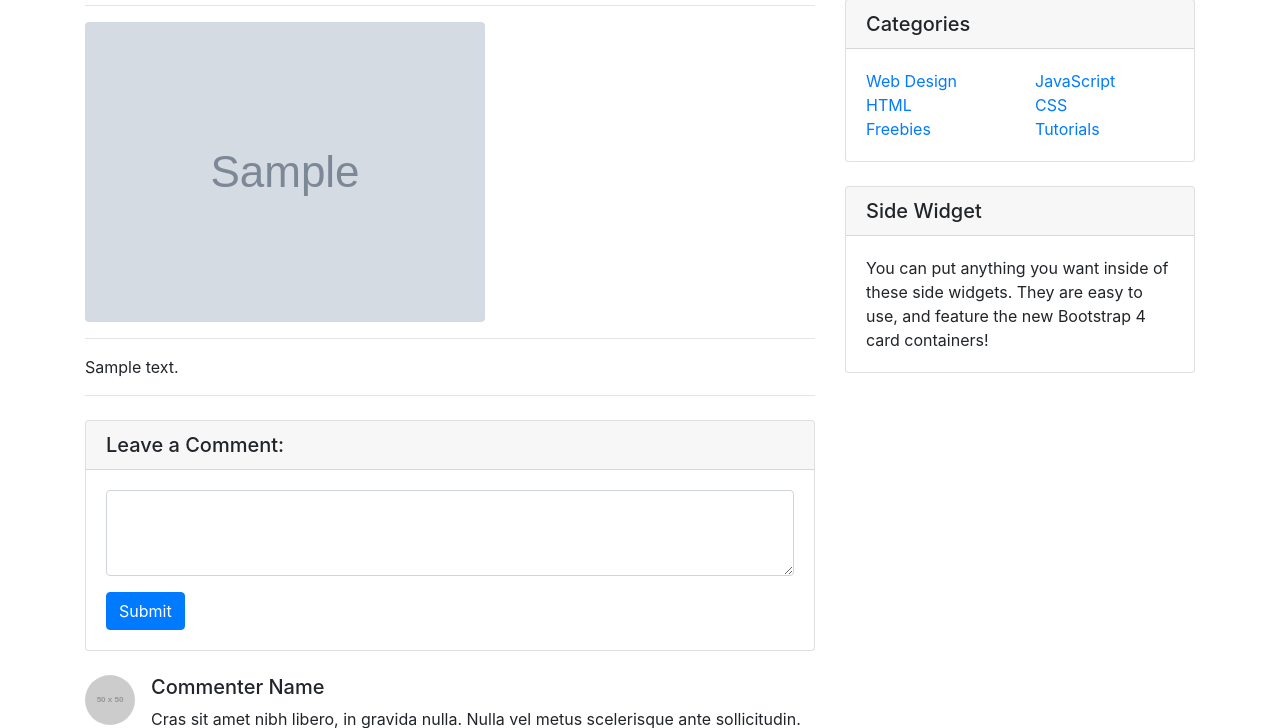
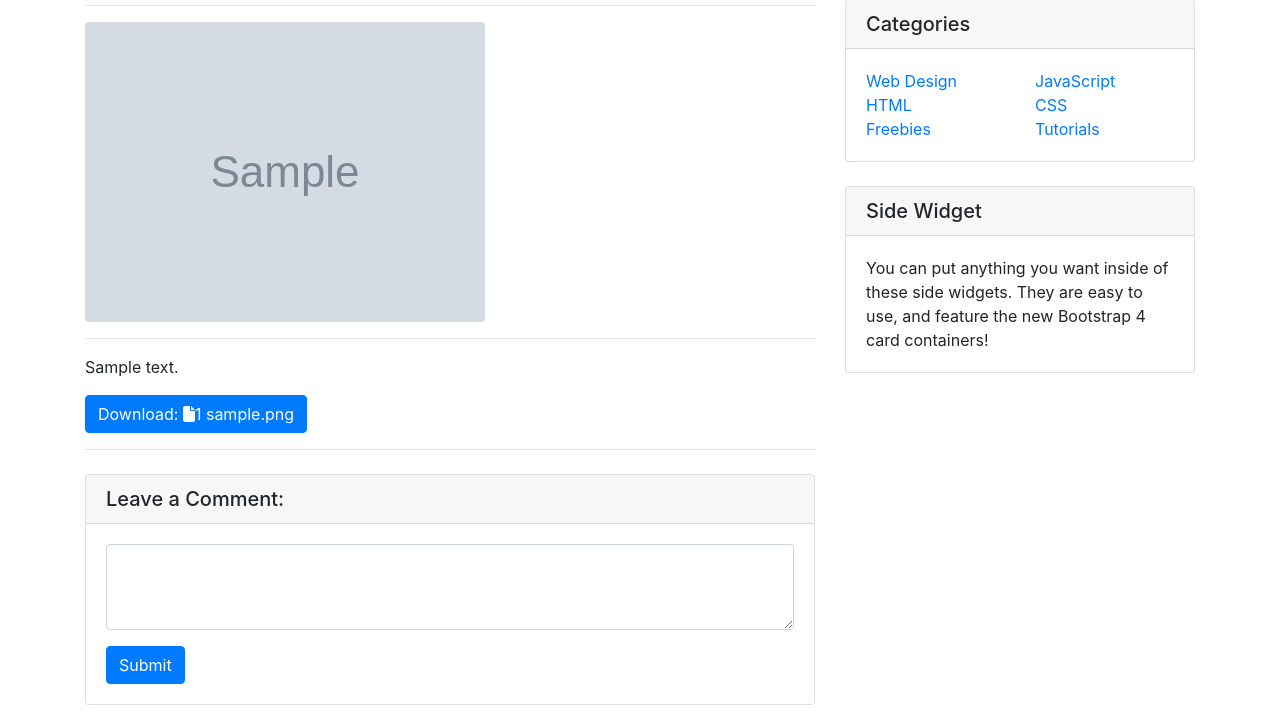
Before and after one commit to snacktime81/do_it_django, a Django app: page /blog/1/ in a window 1280 px wide. Shown: the part 234-962 px from the top of the page. Run offline with Django 4.2, Linux system fonts and the light colour scheme; tables that the repository leaves empty hold one stand-in row (values such as "Sample post"); grey boxes marked "Sample" are stand-in pictures; grey boxes labelled with a size stand in for pictures from a placeholder-image service; some libraries are stand-ins or nearby versions.

Commit message:
file_upload가 존재 시 post detail page에 download 버튼 생성

```diff
--- a/blog/models.py
+++ b/blog/models.py
@@ -1,4 +1,5 @@
 from django.db import models
+import os
 
 class Post(models.Model):
     title = models.CharField(max_length=30)
@@ -15,3 +16,9 @@ class Post(models.Model):
 
     def get_absolute_url(self):
         return f'/blog/{self.pk}'
+
+    def get_file_name(self):
+        return os.path.basename(self.file_upload.name)
+
+    def get_file_ext(self):
+        return self.get_file_name().split('.')[-1]
--- a/blog/templates/blog/post_detail.html
+++ b/blog/templates/blog/post_detail.html
@@ -16,6 +16,7 @@
 
   <!-- Custom styles for this template -->
   <link rel="stylesheet" href="{% static 'blog/css/blog-post.css' %}" media="screen">
+  <script src="https://kit.fontawesome.com/5c05c722f7.js" crossorigin="anonymous"></script>
 
 </head>
 
@@ -85,6 +86,22 @@
 
         <!-- Post Content -->
         <p>{{ post.content }}</p>
+
+        {% if post.file_upload %}
+          <a href="{{ post.file_upload.url }}" class="btn btn-primary" role = "button" download>
+            Download:
+            {% if post.get_file_ext == 'csv' %}
+              <i class="fa-solid fa-file-csv"></i>
+            {% elif post.get_file_ext == 'xlsx' or post.get_file_ext == 'xls' %}
+              <i class="fa-solid fa-file-excel"></i>
+            {% elif post.get_file_ext == 'ppt' or post.get_file_ext == 'pptx' %}
+              <i class="fa-solid fa-file-powerpoint"></i>
+            {% else %}
+              <i class="fa-solid fa-file"></i>1
+            {% endif %}
+            {{ post.get_file_name }}
+          </a>
+        {% endif %}
         <hr>
 
         <!-- Comments Form -->
```
